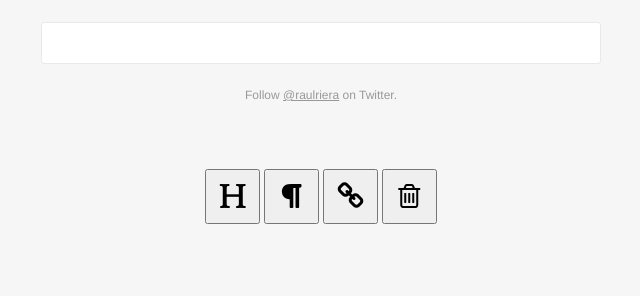
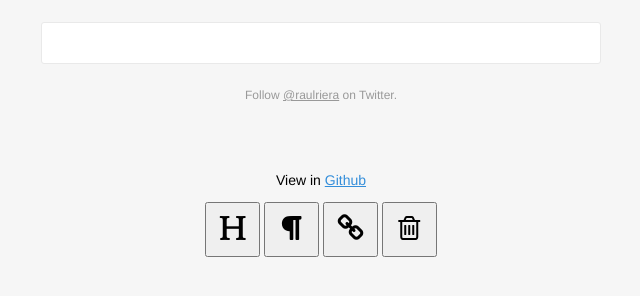
Before and after one commit to raulriera/Transactional-Email-Designer, a plain HTML site: page index.html in a window 1280 px wide. Shown: the whole page, without its empty margins (319-959 px from the left). Drawn offline with Linux system fonts and the light colour scheme.

Commit message:
Update website

```diff
--- a/index.html
+++ b/index.html
@@ -42,6 +42,7 @@
     </table>
 
     <form id="transactional-email-designer-buttons">
+        <p>View in <a href="https://github.com/raulriera/Transactional-Email-Designer">Github</a></p>
         <button id="title-button" class="fa fa-header"></button>
         <button id="text-button" class="fa fa-paragraph"></button>
         <button id="url-button" class="fa fa-link"></button>
```
Lines whose indentation alone changed are shown as unchanged.
